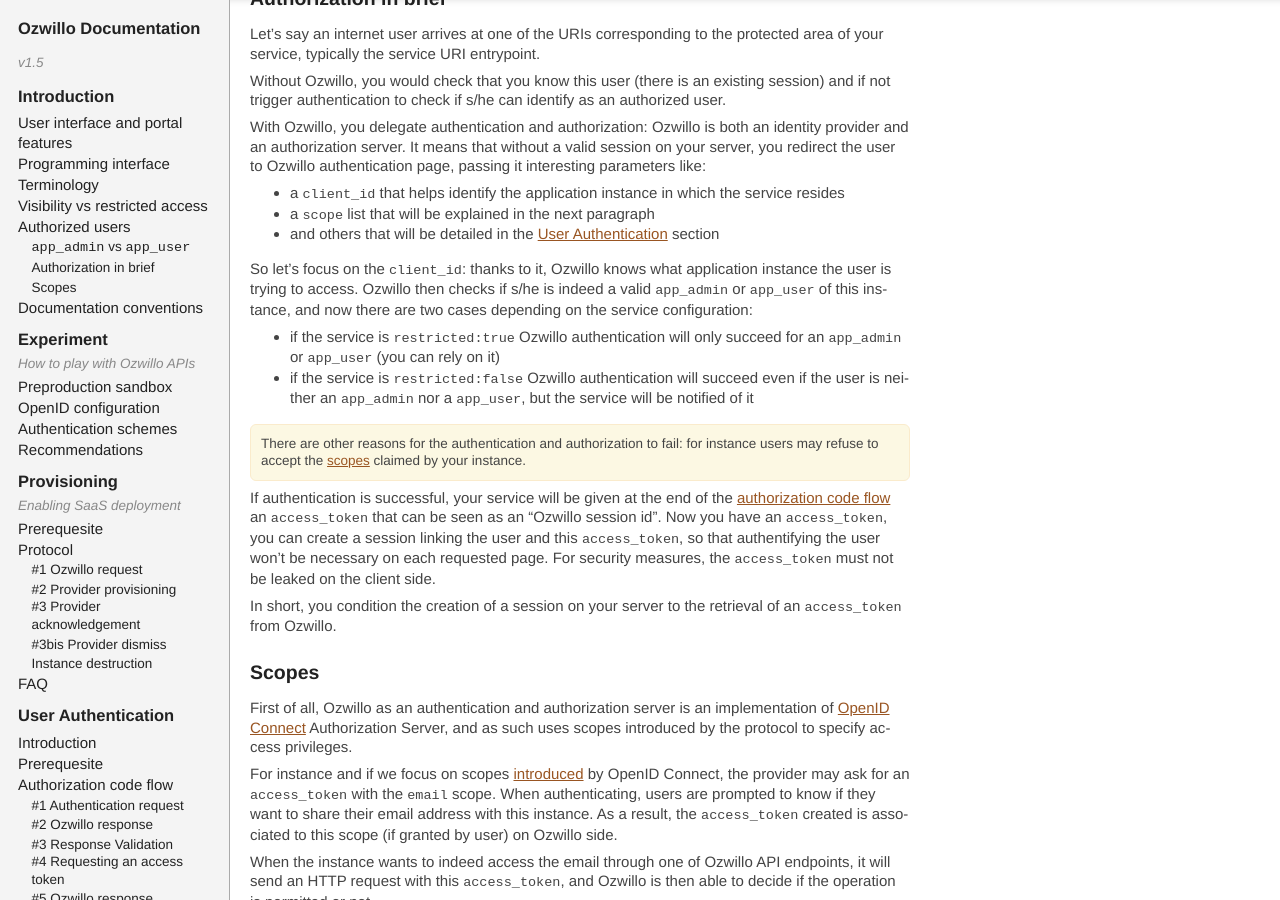
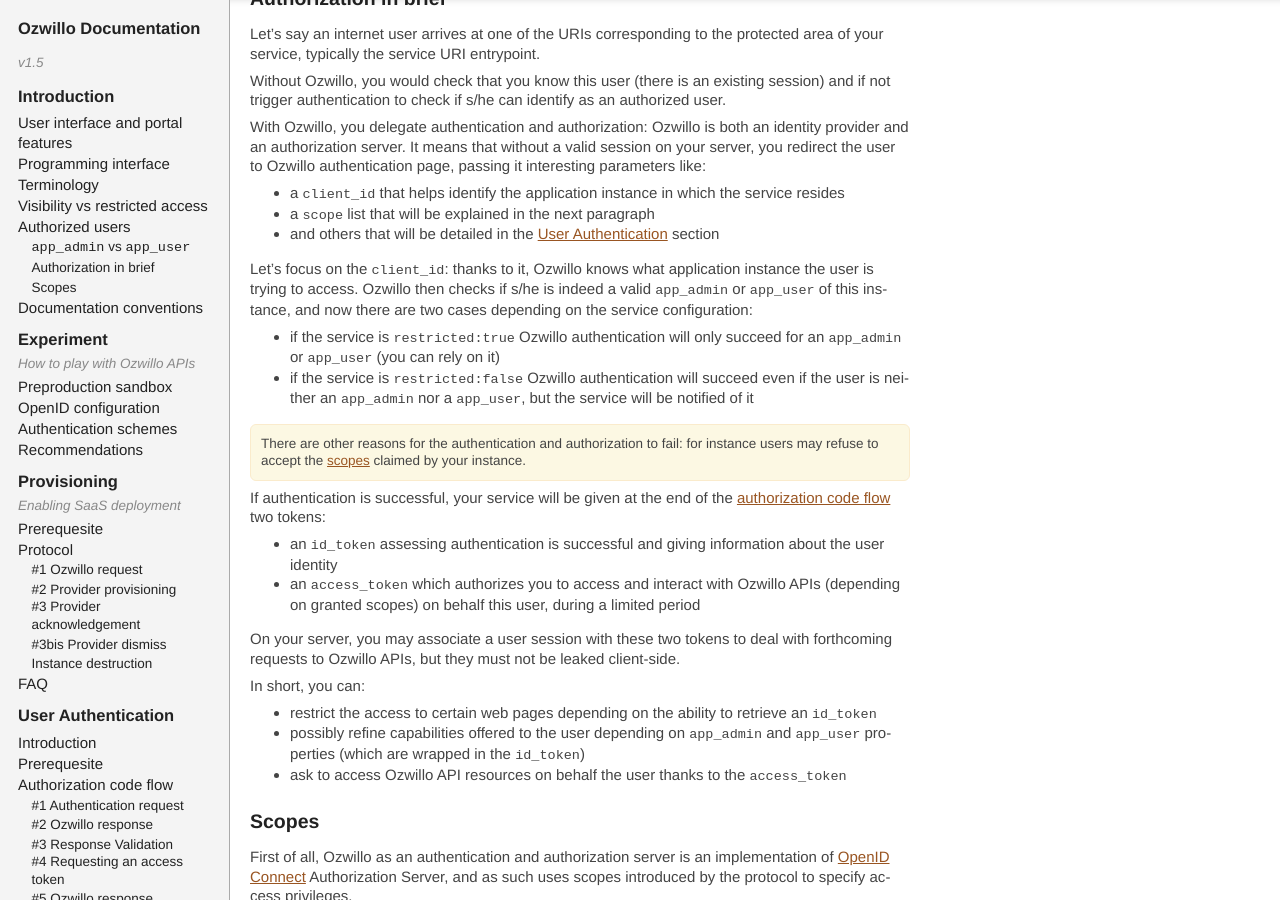
Before and after one commit to ozwillo/ozwillo-doc, a Jekyll site: the page built from index.html, in a window 1280 px wide and 900 px high, scrolled down 3577 px. Built offline with Jekyll 4.4.1, drawn with Linux system fonts in a browser that asks for light colours; nearby versions of some CDN libraries; library files that are not in the unit come from our copies; some of the changed text lies outside the part shown.

Commit message:
fixed access_token explanation

```diff
--- a/_includes/1-introduction.md
+++ b/_includes/1-introduction.md
@@ -137,7 +137,7 @@
 - a `scope` list that will be explained in the next paragraph
 - and others that will be detailed in the [User Authentication](#ref-1-4) section
 
-So let's focus on the `client_id`: thanks to it, Ozwillo knows what application instance the user is trying to access. Ozwillo then checks if s/he is indeed a valid `app_admin` or `app_user` of this instance, and now there are two cases depending on the service configuration:
+Let's focus on the `client_id`: thanks to it, Ozwillo knows what application instance the user is trying to access. Ozwillo then checks if s/he is indeed a valid `app_admin` or `app_user` of this instance, and now there are two cases depending on the service configuration:
 
 - if the service is `restricted:true` Ozwillo authentication will only succeed for an `app_admin` or `app_user` (you can rely on it)
 - if the service is `restricted:false` Ozwillo authentication will succeed even if the user is neither an `app_admin` nor a `app_user`, but the service will be notified of it
@@ -145,9 +145,18 @@
 There are other reasons for the authentication and authorization to fail: for instance users may refuse to accept the [scopes](#ref-1-5-3) claimed by your instance.
 {: .focus .soft}
 
-If authentication is successful, your service will be given at the end of the [authorization code flow](#ref-4-3) an `access_token` that can be seen as an "Ozwillo session id". Now you have an `access_token`, you can create a session linking the user and this `access_token`, so that authentifying the user won't be necessary on each requested page. For security measures, the `access_token` must not be leaked on the client side.
+If authentication is successful, your service will be given at the end of the [authorization code flow](#ref-4-3) two tokens:
 
-In short, you condition the creation of a session on your server to the retrieval of an `access_token` from Ozwillo.
+- an `id_token` assessing authentication is successful and giving information about the user identity
+- an `access_token` which authorizes you to access and interact with Ozwillo APIs (depending on granted scopes) on behalf this user, during a limited period
+
+On your server, you may associate a user session with these two tokens to deal with forthcoming requests to Ozwillo APIs, but they must not be leaked client-side.
+
+In short, you can:
+
+- restrict the access to certain web pages depending on the ability to retrieve an `id_token`
+- possibly refine capabilities offered to the user depending on `app_admin` and `app_user` properties (which are wrapped in the `id_token`)
+- ask to access Ozwillo API resources on behalf the user thanks to the `access_token`
 
 ### Scopes
 {: #ref-1-5-3}
--- a/_includes/4-user-authentication.md
+++ b/_includes/4-user-authentication.md
@@ -38,7 +38,7 @@
 
 - if there is a one-to-one mapping between `client_id`s and application instances, in Ozwillo we also add a one-to-many relation between applications instances and services. It means that several services (end-user endpoints) may exist within the same `client_id`;
 
-- the ID Token sent by Ozwillo as an outcome of [step #5](#ref-4-3-5) contains the <a href="http://openid.net/specs/openid-connect-core-1_0.html#IDToken" target="_blank">official</a> required fields, plus Ozwillo specific properties (`app_user` and `app_admin` boolean values).
+- the `id_token` sent by Ozwillo as an outcome of [step #5](#ref-4-3-5) contains the <a href="http://openid.net/specs/openid-connect-core-1_0.html#IDToken" target="_blank">official</a> required fields, plus Ozwillo specific properties (`app_user` and `app_admin` boolean values).
 
 Still within the context of the official spec, some optional features may not be implemented as of today, for instance passing a `max_age` parameter to the authentication endpoint.
 
```
